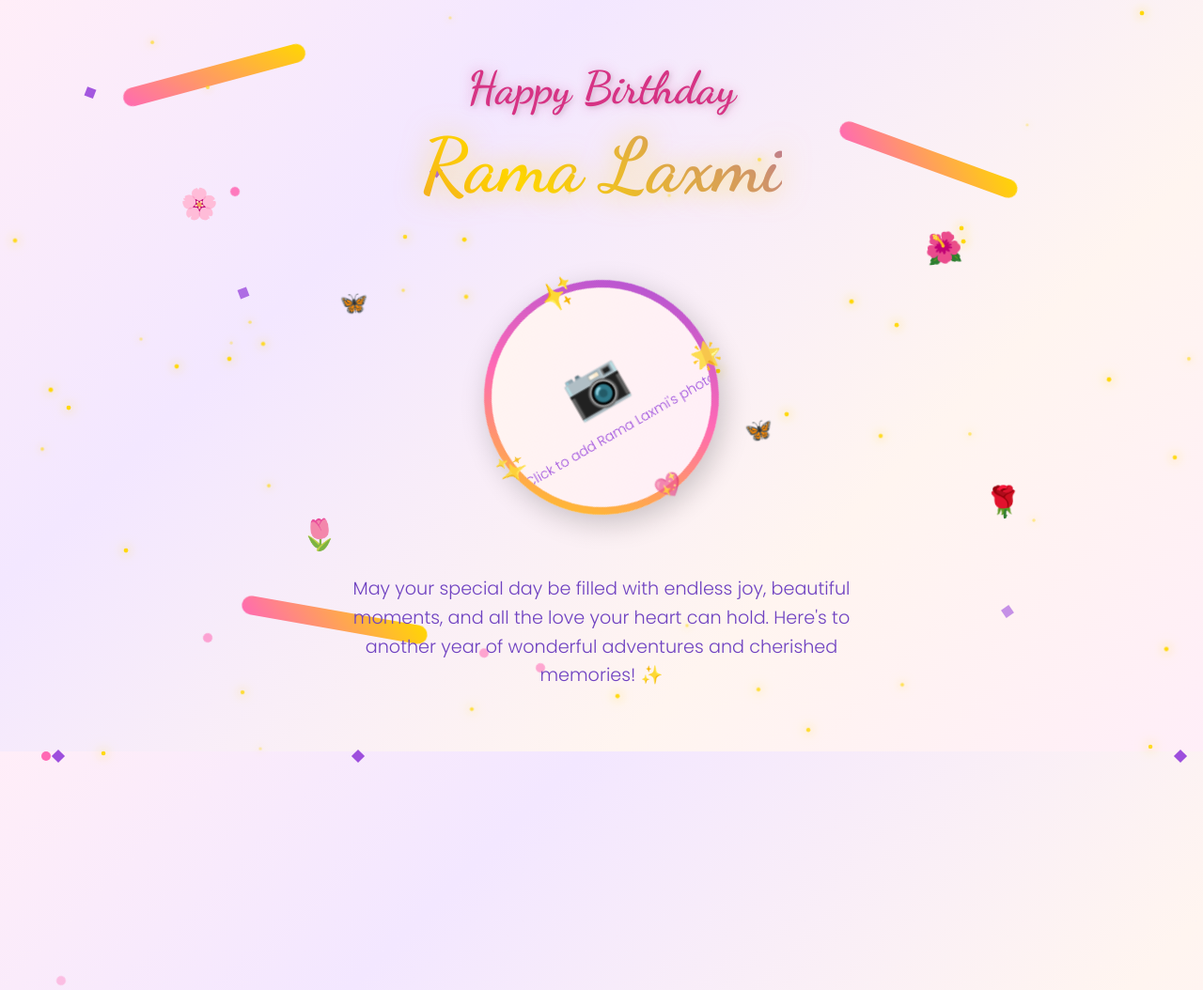
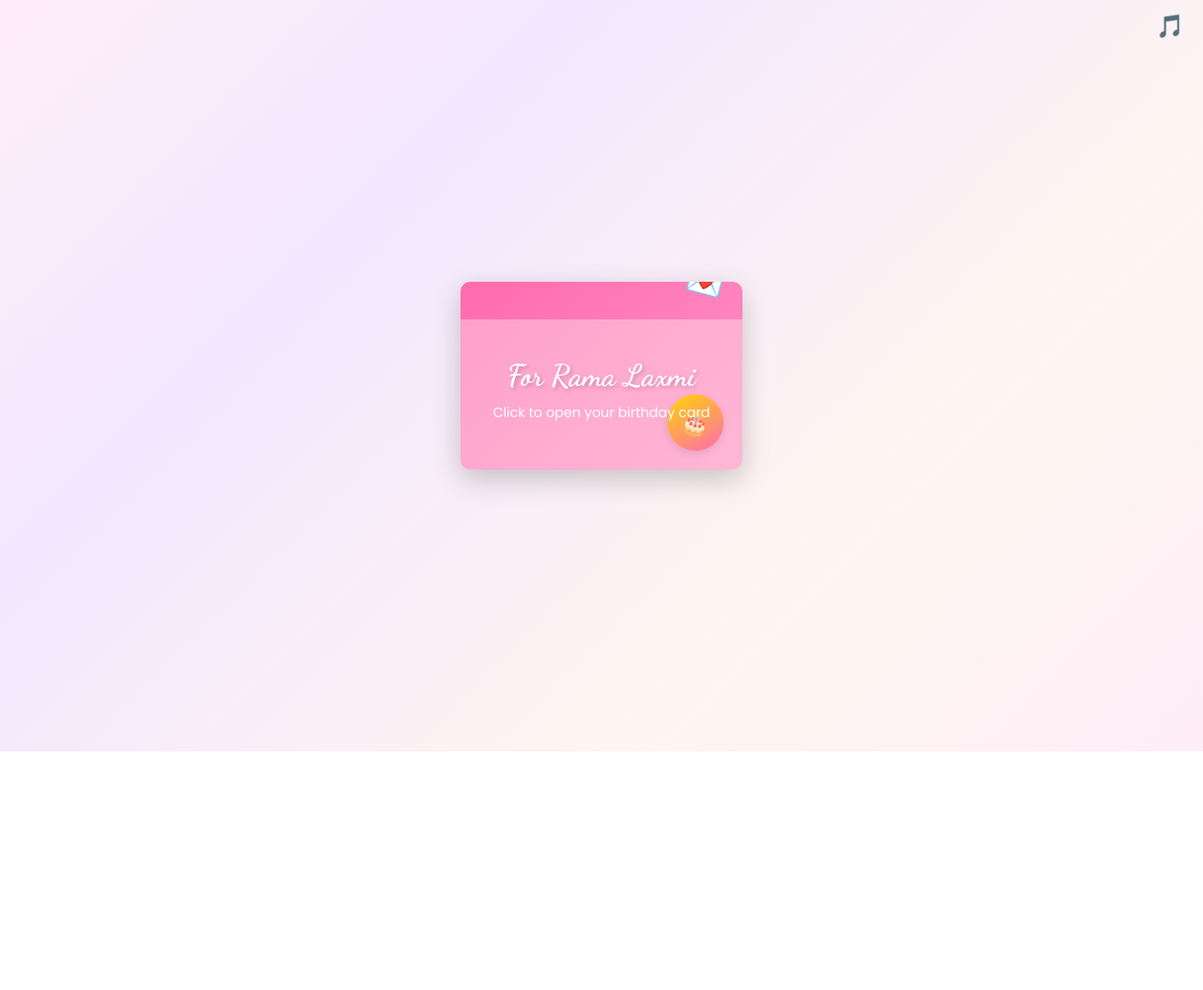
Before and after one commit to SubramanianAnand/birthday-wish, a plain HTML site: page index.html in a window 1280 px wide. Shown: the top 1054 px of the page at 94% size. After the commit the page ends 800 px from the top, so only its background shows below. Drawn offline with Linux system fonts and the light colour scheme.

Commit message:
New update

```diff
--- a/index.html
+++ b/index.html
@@ -1,10 +1,14 @@
 <!DOCTYPE html>
 <html lang="en">
   <head>
-    <meta charset="UTF-8">
-    <meta name="viewport" content="width=device-width, initial-scale=1.0">
+    <meta charset="UTF-8" />
+    <meta name="viewport" content="width=device-width, initial-scale=1.0" />
     <title>Happy Birthday Rama Laxmi</title>
-    <link href="https://fonts.googleapis.com/css2?family=Dancing+Script:wght@400;600;700&family=Poppins:wght@300;400&display=swap" rel="stylesheet">
+    <link
+      href="https://fonts.googleapis.com/css2?family=Dancing+Script:wght@400;600;700&family=Poppins:wght@300;400&display=swap"
+      rel="stylesheet"
+    />
+    <link rel="icon" type="image/svg+xml" href="/favicon.png" />
     <style>
       * {
         margin: 0;
@@ -14,206 +18,182 @@
 
       body {
         min-height: 100vh;
-            background: linear-gradient(135deg, #ffeef8 0%, #f3e7ff 30%, #fff5f0 70%, #ffeef8 100%);
+        background: linear-gradient(
+          135deg,
+          #ffeef8 0%,
+          #f3e7ff 30%,
+          #fff5f0 70%,
+          #ffeef8 100%
+        );
         overflow-x: hidden;
-            font-family: 'Poppins', sans-serif;
-            position: relative;
+        font-family: "Poppins", sans-serif;
+        display: flex;
+        justify-content: center;
+        align-items: center;
+        padding: 20px;
       }
 
-        /* Twinkling fairy lights background */
-        .fairy-lights {
+      /* Closed letter styling */
+      .letter-closed {
+        position: relative;
+        width: 300px;
+        height: 200px;
+        background: linear-gradient(135deg, #ff9ecb 0%, #ffb7d5 100%);
+        border-radius: 10px;
+        box-shadow: 0 10px 30px rgba(0, 0, 0, 0.2);
+        cursor: pointer;
+        transition: all 0.5s ease;
+        display: flex;
+        flex-direction: column;
+        justify-content: center;
+        align-items: center;
+        overflow: hidden;
+        z-index: 10;
+      }
+
+      .letter-closed::before {
+        content: "";
         position: absolute;
         top: 0;
         left: 0;
         width: 100%;
-            height: 100%;
-            pointer-events: none;
-            z-index: 1;
+        height: 40px;
+        background: linear-gradient(135deg, #ff6bac 0%, #ff85be 100%);
+        border-radius: 10px 10px 0 0;
       }
 
-        .light {
+      .letter-closed::after {
+        content: "💌";
         position: absolute;
-            width: 4px;
-            height: 4px;
-            background: #ffd700;
-            border-radius: 50%;
-            box-shadow: 0 0 10px #ffd700, 0 0 20px #ffd700;
-            animation: twinkle 2s infinite alternate;
+        top: -15px;
+        right: 20px;
+        font-size: 2rem;
+        transform: rotate(15deg);
+        animation: float 3s ease-in-out infinite;
       }
 
-        @keyframes twinkle {
-            0% { opacity: 0.3; transform: scale(0.8); }
-            100% { opacity: 1; transform: scale(1.2); }
+      .letter-closed h2 {
+        font-family: "Dancing Script", cursive;
+        font-size: 2rem;
+        color: #fff;
+        text-shadow: 2px 2px 4px rgba(0, 0, 0, 0.2);
+        margin-top: 30px;
+        z-index: 2;
       }
 
-        /* Main container */
-        .container {
+      .letter-closed p {
+        color: #fff;
+        font-size: 0.9rem;
+        margin-top: 10px;
+        text-align: center;
+        padding: 0 20px;
+        z-index: 2;
+      }
+
+      .stamp {
+        position: absolute;
+        bottom: 20px;
+        right: 20px;
+        width: 60px;
+        height: 60px;
+        background: linear-gradient(135deg, #ffd700, #ff69b4);
+        border-radius: 50%;
+        display: flex;
+        justify-content: center;
+        align-items: center;
+        font-size: 1.5rem;
+        transform: rotate(15deg);
+        box-shadow: 0 3px 10px rgba(0, 0, 0, 0.1);
+      }
+
+      /* Opened card styling */
+      .card-open {
         position: relative;
-            z-index: 2;
-            min-height: 100vh;
-            display: flex;
+        width: 90%;
+        max-width: 600px;
+        background: linear-gradient(135deg, #e9d5ff 0%, #c7d2fe 100%);
+        border-radius: 15px;
+        box-shadow: 0 15px 40px rgba(0, 0, 0, 0.15);
+        padding: 30px;
+        display: none;
         flex-direction: column;
         align-items: center;
-            justify-content: center;
-            padding: 2rem;
+        z-index: 5;
+        transform: scale(0);
+        opacity: 0;
+        transition: transform 0.7s ease, opacity 0.7s ease;
       }
 
-        /* Decorative ribbons */
-        .ribbon {
-            position: absolute;
-            width: 200px;
-            height: 20px;
-            background: linear-gradient(45deg, #ff69b4, #ffd700);
-            border-radius: 10px;
-            animation: float 4s ease-in-out infinite;
+      .card-open.visible {
+        display: flex;
+        transform: scale(1);
+        opacity: 1;
       }
 
-        .ribbon-1 {
-            top: 10%;
-            left: 10%;
-            transform: rotate(-15deg);
-            animation-delay: 0s;
-        }
-
-        .ribbon-2 {
-            top: 20%;
-            right: 15%;
-            transform: rotate(20deg);
-            animation-delay: 1s;
-        }
-
-        .ribbon-3 {
-            bottom: 15%;
-            left: 20%;
-            transform: rotate(10deg);
-            animation-delay: 2s;
-        }
-
-        @keyframes float {
-            0%, 100% { transform: translateY(0px) rotate(var(--rotation, 0deg)); }
-            50% { transform: translateY(-20px) rotate(var(--rotation, 0deg)); }
-        }
-
-        /* Main title */
-        .birthday-title {
-            text-align: center;
-            margin-bottom: 2rem;
-        }
-
-        .happy-birthday {
-            font-family: 'Dancing Script', cursive;
+      .card-open h1 {
+        font-family: "Dancing Script", cursive;
         font-size: 3rem;
         color: #d63384;
         margin-bottom: 1rem;
-            text-shadow: 2px 2px 4px rgba(0,0,0,0.1);
-            animation: glow 3s ease-in-out infinite alternate;
+        text-align: center;
       }
 
-        .name {
-            font-family: 'Dancing Script', cursive;
-            font-size: 5rem;
+      .card-open h2 {
+        font-family: "Dancing Script", cursive;
+        font-size: 3.5rem;
         font-weight: 700;
         background: linear-gradient(45deg, #d63384, #ffd700, #9d4edd);
         background-size: 200% 200%;
         -webkit-background-clip: text;
         -webkit-text-fill-color: transparent;
         background-clip: text;
-            animation: shimmer 3s ease-in-out infinite, bounce 2s ease-in-out infinite;
-            text-shadow: 0 0 30px rgba(255, 215, 0, 0.5);
+        animation: shimmer 3s ease-in-out infinite;
+        text-align: center;
+        margin-bottom: 2rem;
       }
 
-        @keyframes glow {
-            0% { text-shadow: 2px 2px 4px rgba(0,0,0,0.1), 0 0 10px rgba(214, 51, 132, 0.3); }
-            100% { text-shadow: 2px 2px 4px rgba(0,0,0,0.1), 0 0 20px rgba(214, 51, 132, 0.6); }
-        }
-
-        @keyframes shimmer {
-            0% { background-position: 0% 50%; }
-            50% { background-position: 100% 50%; }
-            100% { background-position: 0% 50%; }
-        }
-
-        @keyframes bounce {
-            0%, 100% { transform: translateY(0px); }
-            50% { transform: translateY(-10px); }
-        }
-
-        /* Image container styles */
       .image-container {
-            margin: 2rem 0;
+        margin: 1.5rem 0;
         position: relative;
       }
 
       .image-frame {
         position: relative;
-            width: 250px;
-            height: 250px;
+        width: 200px;
+        height: 200px;
         border-radius: 50%;
         background: linear-gradient(45deg, #ffd700, #ff69b4, #9d4edd);
         padding: 8px;
-            box-shadow: 0 10px 30px rgba(0,0,0,0.2);
-            animation: gentle-rotate 1s linear infinite;
+        box-shadow: 0 10px 30px rgba(0, 0, 0, 0.2);
       }
 
       .image-placeholder {
         width: 100%;
         height: 100%;
         border-radius: 50%;
-            background: linear-gradient(135deg, #fff5f0, #ffeef8);
+        overflow: hidden;
         display: flex;
-            flex-direction: column;
+        justify-content: center;
         align-items: center;
-            justify-content: center;
-            cursor: pointer;
-            transition: all 0.3s ease;
-            overflow: hidden;
-            position: relative;
-        }
-
-        .image-placeholder:hover {
-            transform: scale(1.05);
-            box-shadow: 0 0 20px rgba(255, 215, 0, 0.5);
-        }
-
-        .upload-text {
-            text-align: center;
-            color: #9d4edd;
-            font-weight: 300;
-        }
-
-        .camera-icon {
-            font-size: 3rem;
-            display: block;
-            margin-bottom: 0.5rem;
-            animation: pulse 2s ease-in-out infinite;
-        }
-
-        .upload-text p {
-            font-size: 0.9rem;
-            margin: 0;
       }
 
       #birthdayImage {
         width: 100%;
         height: 100%;
         object-fit: cover;
+        object-position: top center;
         border-radius: 50%;
       }
 
-        @keyframes gentle-rotate {
-            0% { transform: rotate(-30deg); }
-            100% { transform: rotate(30deg); }
-        }
-
-        @keyframes pulse {
-            0%, 100% { transform: scale(1); }
-            50% { transform: scale(1.1); }
-        }
-
-        /* Frame decorations */
       .frame-decoration {
         position: absolute;
         font-size: 1.5rem;
+        animation: sparkle 2s ease-in-out infinite;
+      }
+
+      .frame-decorations {
+        position: absolute;
+        font-size: 2.4rem;
         animation: sparkle 2s ease-in-out infinite;
       }
 
@@ -245,72 +225,97 @@
         animation-delay: 1.5s;
       }
 
-        @keyframes sparkle {
-            0%, 100% { transform: scale(1) rotate(0deg); opacity: 0.7; }
-            50% { transform: scale(1.3) rotate(180deg); opacity: 1; }
-        }
-
-        /* Floral decorations */
-        .flower {
-            position: absolute;
-            font-size: 2rem;
-            animation: sway 4s ease-in-out infinite;
-        }
-
-        .flower-1 {
-            top: 25%;
-            left: 15%;
+      .frame-decoration-5 {
+        top: 50px;
+        left: 55%;
+        transform: translateX(-50%);
         animation-delay: 0s;
       }
 
-        .flower-2 {
-            top: 30%;
-            right: 20%;
-            animation-delay: 1s;
+      .message {
+        text-align: center;
+        margin-top: 1.5rem;
+        font-size: 1.1rem;
+        color: #6f42c1;
+        font-weight: 300;
+        line-height: 1.6;
+        padding: 0 10px;
       }
 
-        .flower-3 {
-            bottom: 25%;
-            left: 25%;
-            animation-delay: 2s;
+      .close-btn {
+        position: absolute;
+        top: 15px;
+        right: 15px;
+        background: #ff6bac;
+        color: white;
+        width: 30px;
+        height: 30px;
+        border-radius: 50%;
+        display: flex;
+        justify-content: center;
+        align-items: center;
+        cursor: pointer;
+        font-weight: bold;
+        box-shadow: 0 3px 10px rgba(0, 0, 0, 0.1);
+        transition: all 0.3s ease;
       }
 
-        .flower-4 {
-            bottom: 30%;
-            right: 15%;
-            animation-delay: 1.5s;
+      .close-btn:hover {
+        transform: scale(1.1);
+        background: #ff4a9d;
       }
 
-        @keyframes sway {
-            0%, 100% { transform: rotate(-5deg) translateY(0px); }
-            50% { transform: rotate(5deg) translateY(-15px); }
+      /* Music note indicator */
+      .music-indicator {
+        position: fixed;
+        top: 20px;
+        right: 20px;
+        font-size: 1.5rem;
+        animation: bounce 1s infinite alternate;
       }
 
-        /* Butterflies */
-        .butterfly {
-            position: absolute;
-            font-size: 1.5rem;
-            animation: flutter 6s ease-in-out infinite;
+      /* Animations */
+      @keyframes float {
+        0%,
+        100% {
+          transform: translateY(0px) rotate(15deg);
+        }
+        50% {
+          transform: translateY(-10px) rotate(15deg);
+        }
       }
 
-        .butterfly-1 {
-            top: 40%;
-            left: 30%;
-            animation-delay: 0s;
+      @keyframes shimmer {
+        0% {
+          background-position: 0% 50%;
+        }
+        50% {
+          background-position: 100% 50%;
+        }
+        100% {
+          background-position: 0% 50%;
+        }
       }
 
-        .butterfly-2 {
-            top: 60%;
-            right: 35%;
-            animation-delay: 2s;
+      @keyframes sparkle {
+        0%,
+        100% {
+          transform: scale(1) rotate(0deg);
+          opacity: 0.7;
+        }
+        50% {
+          transform: scale(1.3) rotate(180deg);
+          opacity: 1;
+        }
       }
 
-        @keyframes flutter {
-            0% { transform: translate(0, 0) rotate(0deg); }
-            25% { transform: translate(20px, -20px) rotate(5deg); }
-            50% { transform: translate(-10px, -40px) rotate(-3deg); }
-            75% { transform: translate(-30px, -20px) rotate(7deg); }
-            100% { transform: translate(0, 0) rotate(0deg); }
+      @keyframes bounce {
+        0% {
+          transform: translateY(0);
+        }
+        100% {
+          transform: translateY(-10px);
+        }
       }
 
       /* Confetti */
@@ -320,6 +325,7 @@
         height: 10px;
         background: #ffd700;
         animation: confetti-fall 3s linear infinite;
+        z-index: 1;
       }
 
       .confetti:nth-child(odd) {
@@ -343,141 +349,162 @@
         }
       }
 
-        /* Birthday message */
-        .message {
-            text-align: center;
-            margin-top: 2rem;
-            font-size: 1.2rem;
-            color: #6f42c1;
-            font-weight: 300;
-            max-width: 600px;
-            line-height: 1.6;
-            animation: fadeIn 2s ease-in;
+      /* Responsive design */
+      @media (max-width: 768px) {
+        .letter-closed {
+          width: 280px;
+          height: 190px;
         }
 
-        @keyframes fadeIn {
-            0% { opacity: 0; transform: translateY(20px); }
-            100% { opacity: 1; transform: translateY(0); }
+        .card-open h1 {
+          font-size: 2.5rem;
         }
 
-        /* Responsive design */
-        @media (max-width: 768px) {
-            .happy-birthday {
-                font-size: 2rem;
+        .card-open h2 {
+          font-size: 3rem;
         }
 
-            .name {
-                font-size: 3rem;
+        .image-frame {
+          width: 180px;
+          height: 180px;
         }
 
         .message {
           font-size: 1rem;
-                padding: 0 1rem;
         }
 
-            .flower {
-                font-size: 1.5rem;
+        .music-indicator {
+          top: 15px;
+          right: 15px;
+          font-size: 1.3rem;
+        }
       }
 
-            .butterfly {
-                font-size: 1.2rem;
+      @media (max-width: 480px) {
+        .letter-closed {
+          width: 260px;
+          height: 180px;
+        }
+
+        .letter-closed h2 {
+          font-size: 1.8rem;
+        }
+
+        .card-open {
+          padding: 20px;
+        }
+
+        .card-open h1 {
+          font-size: 2.2rem;
+        }
+
+        .card-open h2 {
+          font-size: 2.5rem;
         }
 
         .image-frame {
-                width: 200px;
-                height: 200px;
-            }
-
-            .camera-icon {
-                font-size: 2rem;
-            }
-
-            .upload-text p {
-                font-size: 0.8rem;
+          width: 160px;
+          height: 160px;
         }
       }
     </style>
   </head>
   <body>
-    <!-- Fairy lights background -->
-    <div class="fairy-lights" id="fairyLights"></div>
-
-    <!-- Decorative ribbons -->
-    <div class="ribbon ribbon-1" style="--rotation: -15deg;"></div>
-    <div class="ribbon ribbon-2" style="--rotation: 20deg;"></div>
-    <div class="ribbon ribbon-3" style="--rotation: 10deg;"></div>
-
-    <!-- Floral decorations -->
-    <div class="flower flower-1">🌸</div>
-    <div class="flower flower-2">🌺</div>
-    <div class="flower flower-3">🌷</div>
-    <div class="flower flower-4">🌹</div>
-
-    <!-- Butterflies -->
-    <div class="butterfly butterfly-1">🦋</div>
-    <div class="butterfly butterfly-2">🦋</div>
-
-    <!-- Main container -->
-    <div class="container">
-        <div class="birthday-title">
-            <h1 class="happy-birthday">Happy Birthday</h1>
-            <h2 class="name">Rama Laxmi</h2>
+    <!-- Closed letter -->
+    <div class="letter-closed" id="closedLetter">
+      <h2>For Rama Laxmi</h2>
+      <p>Click to open your birthday card</p>
+      <div class="stamp">🎂</div>
     </div>
 
-        <!-- Image container -->
+    <!-- Opened card -->
+    <div class="card-open" id="openCard">
+      <div class="close-btn" id="closeCard">×</div>
+      <h1>Happy Birthday</h1>
+      <h2>Rama Laxmi</h2>
+
       <div class="image-container">
         <div class="image-frame">
-                <div class="image-placeholder" onclick="document.getElementById('imageInput').click()">
-                    <div class="upload-text">
-                        <span class="camera-icon">📷</span>
-                        <p>Click to add Rama Laxmi's photo</p>
-                    </div>
-                    <input type="file" id="imageInput" accept="image/*" style="display: none;">
-                    <img id="birthdayImage" style="display: none;">
+          <div class="image-placeholder">
+            <img
+              id="birthdayImage"
+              src="/image2.png"
+              alt="Happy Birthday Rama Laxmi"
+            />
           </div>
           <div class="frame-decoration frame-decoration-1">✨</div>
           <div class="frame-decoration frame-decoration-2">🌟</div>
           <div class="frame-decoration frame-decoration-3">💖</div>
-                <div class="frame-decoration frame-decoration-4">✨</div>
+          <div class="frame-decoration frame-decoration-4">💘</div>
+          <div class="frame-decorations frame-decoration-5">🌸</div>
         </div>
       </div>
 
       <div class="message">
-            May your special day be filled with endless joy, beautiful moments, and all the love your heart can hold. Here's to another year of wonderful adventures and cherished memories! ✨
+        May your special day be filled with endless joy, beautiful moments, and
+        all the love your heart can hold. Here's to another year of wonderful
+        adventures and cherished memories! ✨
       </div>
     </div>
 
-    <!-- Confetti elements -->
+    <!-- Music indicator -->
+    <div class="music-indicator" id="musicIndicator">🎵</div>
+
+    <!-- Confetti container -->
     <div id="confettiContainer"></div>
 
+    <!-- Audio element (hidden) -->
+    <audio id="birthdayAudio" loop>
+      <source
+        src="/audio.mp3"
+        type="audio/mpeg"
+      />
+      Your browser does not support the audio element.
+    </audio>
+
     <script>
-        // Create fairy lights
-        function createFairyLights() {
-            const container = document.getElementById('fairyLights');
-            const numberOfLights = 50;
+      // Get DOM elements
+      const closedLetter = document.getElementById("closedLetter");
+      const openCard = document.getElementById("openCard");
+      const closeCardBtn = document.getElementById("closeCard");
+      const confettiContainer = document.getElementById("confettiContainer");
+      const audioElement = document.getElementById("birthdayAudio");
+      const musicIndicator = document.getElementById("musicIndicator");
 
-            for (let i = 0; i < numberOfLights; i++) {
-                const light = document.createElement('div');
-                light.className = 'light';
-                light.style.left = Math.random() * 100 + '%';
-                light.style.top = Math.random() * 100 + '%';
-                light.style.animationDelay = Math.random() * 2 + 's';
-                light.style.animationDuration = (Math.random() * 2 + 1) + 's';
-                container.appendChild(light);
-            }
-        }
+      // Open card when letter is clicked
+      closedLetter.addEventListener("click", function () {
+        closedLetter.style.transform = "scale(0)";
+        closedLetter.style.opacity = "0";
+
+        setTimeout(function () {
+          closedLetter.style.display = "none";
+          openCard.classList.add("visible");
+          createConfetti(); // Start confetti animation
+        }, 500);
+      });
+
+      // Close card when close button is clicked
+      closeCardBtn.addEventListener("click", function (e) {
+        e.stopPropagation(); // Prevent triggering the open event
+
+        openCard.classList.remove("visible");
+
+        setTimeout(function () {
+          closedLetter.style.display = "flex";
+          closedLetter.style.transform = "scale(1)";
+          closedLetter.style.opacity = "1";
+        }, 500);
+      });
 
       // Create falling confetti
       function createConfetti() {
-            const container = document.getElementById('confettiContainer');
-
         function addConfetti() {
-                const confetti = document.createElement('div');
-                confetti.className = 'confetti';
-                confetti.style.left = Math.random() * 100 + '%';
-                confetti.style.animationDelay = Math.random() * 2 + 's';
-                confetti.style.animationDuration = (Math.random() * 3 + 2) + 's';
-                container.appendChild(confetti);
+          const confetti = document.createElement("div");
+          confetti.className = "confetti";
+          confetti.style.left = Math.random() * 100 + "%";
+          confetti.style.animationDelay = Math.random() * 2 + "s";
+          confetti.style.animationDuration = Math.random() * 3 + 2 + "s";
+          confettiContainer.appendChild(confetti);
 
           // Remove confetti after animation
           setTimeout(() => {
@@ -488,31 +515,40 @@
         }
 
         // Add confetti periodically
-            setInterval(addConfetti, 300);
+        confettiInterval = setInterval(addConfetti, 300);
+
+        // Stop confetti after 5 seconds
+        setTimeout(() => {
+          clearInterval(confettiInterval);
+        }, 5000);
       }
 
-        // Handle image upload
-        document.getElementById('imageInput').addEventListener('change', function(event) {
-            const file = event.target.files[0];
-            if (file) {
-                const reader = new FileReader();
-                reader.onload = function(e) {
-                    const img = document.getElementById('birthdayImage');
-                    const placeholder = document.querySelector('.upload-text');
+      // Initialize
+      let confettiInterval;
+      document.addEventListener("DOMContentLoaded", function () {
+        // Try to play audio automatically
+        const playAudio = () => {
+          audioElement
+            .play()
+            .then(() => {
+              console.log("Audio is playing");
+              musicIndicator.style.display = "block";
+            })
+            .catch((e) => {
+              console.log("Autoplay prevented: ", e);
+              musicIndicator.style.display = "none";
+            });
+        };
 
-                    img.src = e.target.result;
-                    img.style.display = 'block';
-                    placeholder.style.display = 'none';
-                };
-                reader.readAsDataURL(file);
-            }
+        // Try to play audio (with user interaction requirement handling)
+        playAudio();
+
+        // Add a one-time click event to start audio if autoplay was blocked
+        document.body.addEventListener("click", function audioStart() {
+          playAudio();
+          document.body.removeEventListener("click", audioStart);
         });
-
-        // Initialize animations
-        document.addEventListener('DOMContentLoaded', function() {
-            createFairyLights();
-            createConfetti();
       });
     </script>
-<script>(function(){function c(){var b=a.contentDocument||a.contentWindow.document;if(b){var d=b.createElement('script');d.innerHTML="window.__CF$cv$params={r:'971968f6460d7ef8',t:'MTc1NTYwMzk4Mi4wMDAwMDA='};var a=document.createElement('script');a.nonce='';a.src='/cdn-cgi/challenge-platform/scripts/jsd/main.js';document.getElementsByTagName('head')[0].appendChild(a);";b.getElementsByTagName('head')[0].appendChild(d)}}if(document.body){var a=document.createElement('iframe');a.height=1;a.width=1;a.style.position='absolute';a.style.top=0;a.style.left=0;a.style.border='none';a.style.visibility='hidden';document.body.appendChild(a);if('loading'!==document.readyState)c();else if(window.addEventListener)document.addEventListener('DOMContentLoaded',c);else{var e=document.onreadystatechange||function(){};document.onreadystatechange=function(b){e(b);'loading'!==document.readyState&&(document.onreadystatechange=e,c())}}}})();</script></body>
+  </body>
 </html>
```
Also changed, not shown: favicon.png (added), image.jpeg (added), image2.png (added), 1 other file. Lines whose indentation alone changed are shown as unchanged.
